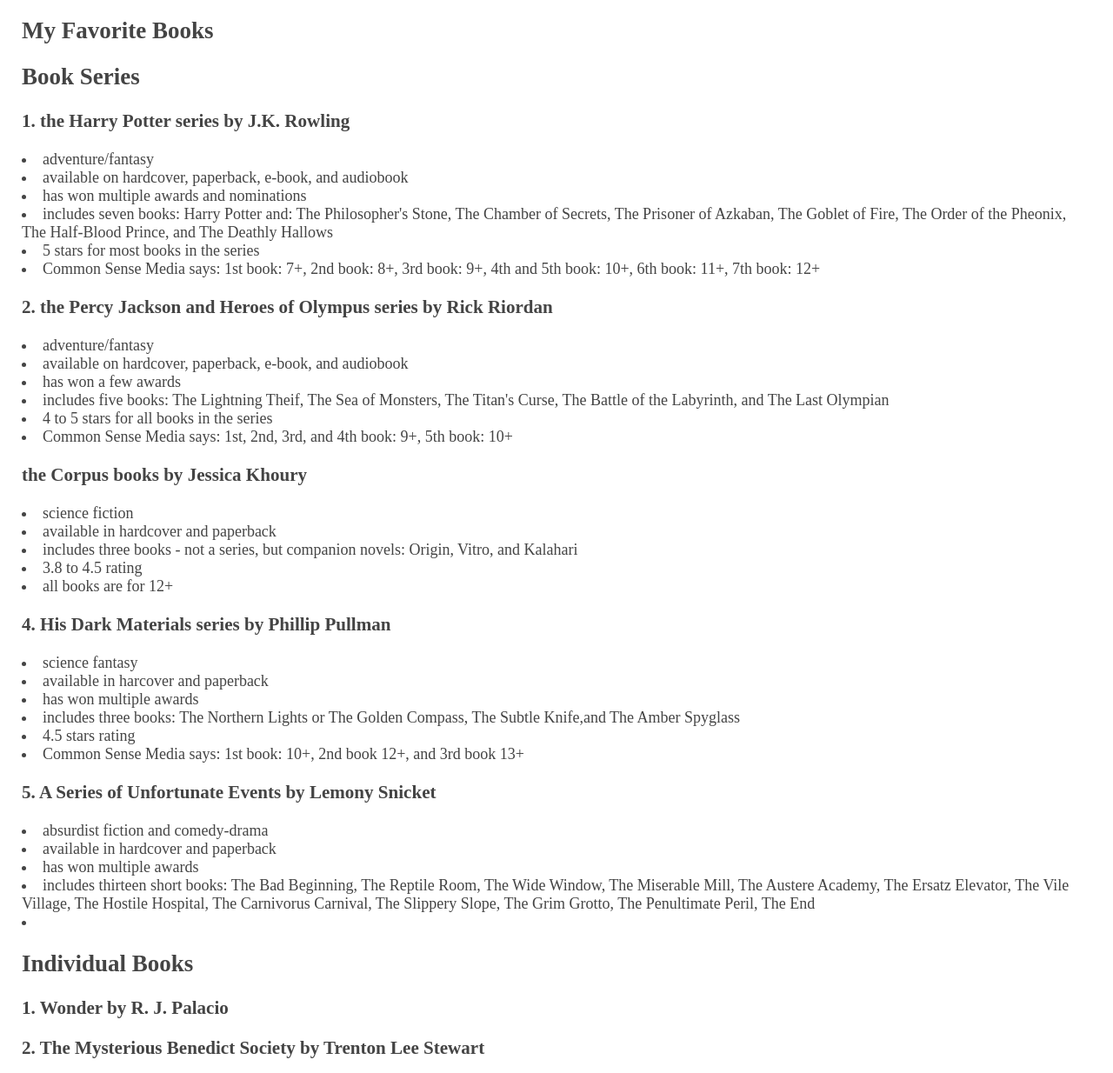
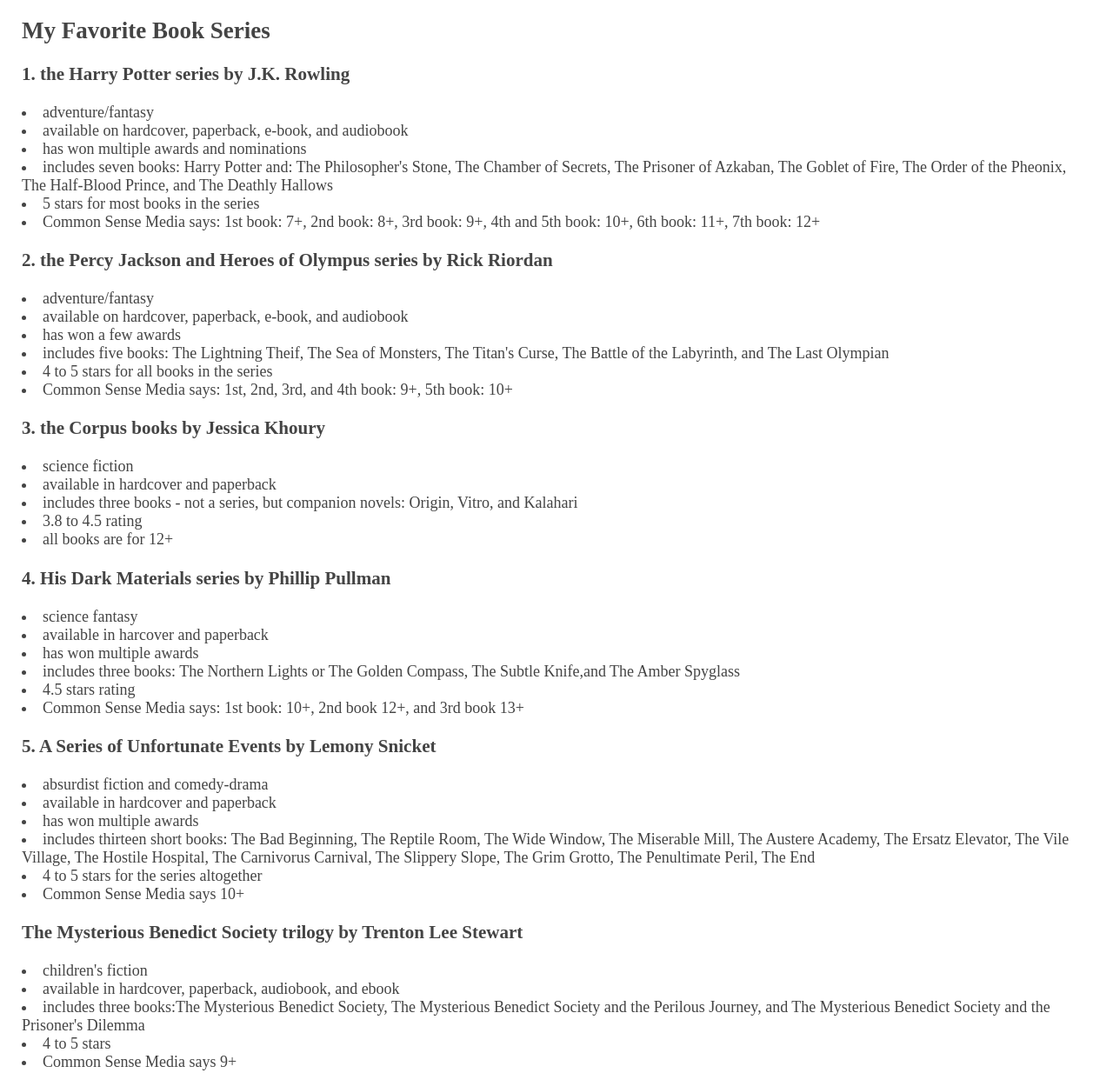
Before and after one commit to ag-tcsb/ag-tcsb.github.io, a plain HTML site: page index.html in a window 1280 px wide. Shown: the part 66-1300 px from the top of the page at 87% size. Drawn offline with Linux system fonts and the light colour scheme.

Commit message:
update index.html

```diff
--- a/index.html
+++ b/index.html
@@ -10,9 +10,9 @@
 
 <body>
  <h1> My first website</h1>
-<h2> My Favorite Books </h2>
+<h2> My Favorite Book Series </h2>
 
- <h2>  Book Series</h2>
+
   <h3> 1.  the Harry Potter series by J.K. Rowling </h3>
     <li>  adventure/fantasy </li>
     <li>  available on hardcover, paperback, e-book, and audiobook </li>
@@ -28,7 +28,7 @@
   <li> includes five books: The Lightning Theif, The Sea of Monsters, The Titan's Curse, The Battle of the Labyrinth, and The Last Olympian </li>
   <li> 4 to 5 stars for all books in the series</li>
   <li> Common Sense Media says: 1st, 2nd, 3rd, and 4th book: 9+, 5th book: 10+</li>
-  <h3>     the Corpus books by Jessica Khoury </h3>
+  <h3>    3. the Corpus books by Jessica Khoury </h3>
     <li> science fiction </li>
   <li> available in hardcover and paperback </li>
   <li> includes three books - not a series, but companion novels: Origin, Vitro, and Kalahari </li>
@@ -46,13 +46,14 @@
   <li> available in hardcover and paperback</li>
   <li> has won multiple awards</li>
   <li> includes thirteen short books: The Bad Beginning, The Reptile Room, The Wide Window, The Miserable Mill, The Austere Academy, The Ersatz Elevator, The Vile Village, The Hostile Hospital, The Carnivorus Carnival, The Slippery Slope, The Grim Grotto, The Penultimate Peril, The End </li>
-  <li> </li>
-    <h2>   Individual Books</h2>
-
-  <h3>  1. Wonder by R. J. Palacio </h3>
-
-  <h3> 2. The Mysterious Benedict Society by Trenton Lee Stewart </h3>
-
+  <li>4 to 5 stars for the series altogether </li>
+  <li> Common Sense Media says 10+ </li>
+  <h3> The Mysterious Benedict Society trilogy by Trenton Lee Stewart</h3>
+  <li> children's fiction </li>
+  <li> available in hardcover, paperback, audiobook, and ebook</li>
+    <li> includes three books:The Mysterious Benedict Society, The Mysterious Benedict Society and the Perilous Journey, and The Mysterious Benedict Society and the Prisoner's Dilemma</li>
+  <li> 4 to 5 stars</li>
+  <li> Common Sense Media says 9+</li>
 
 
 
```
